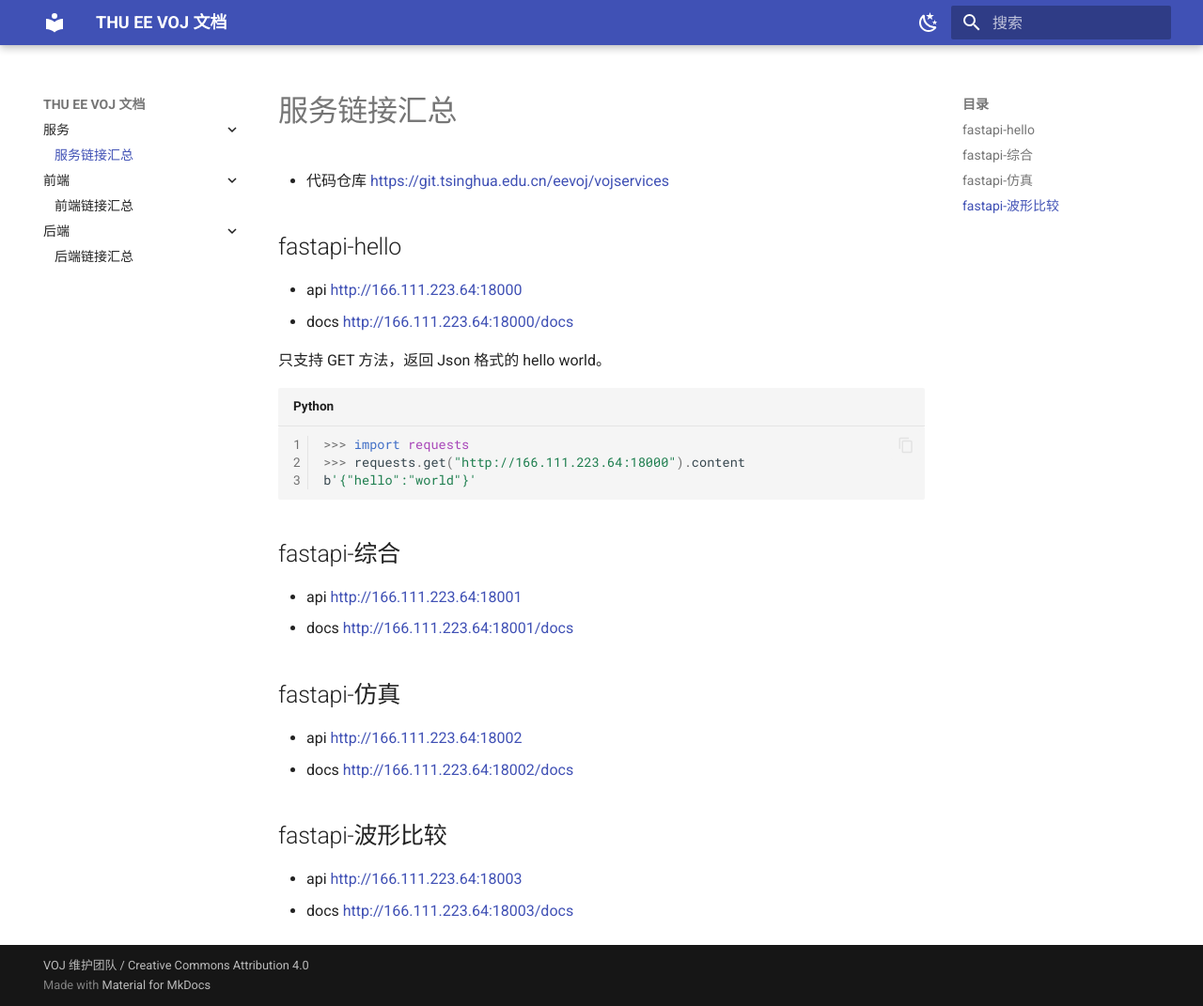
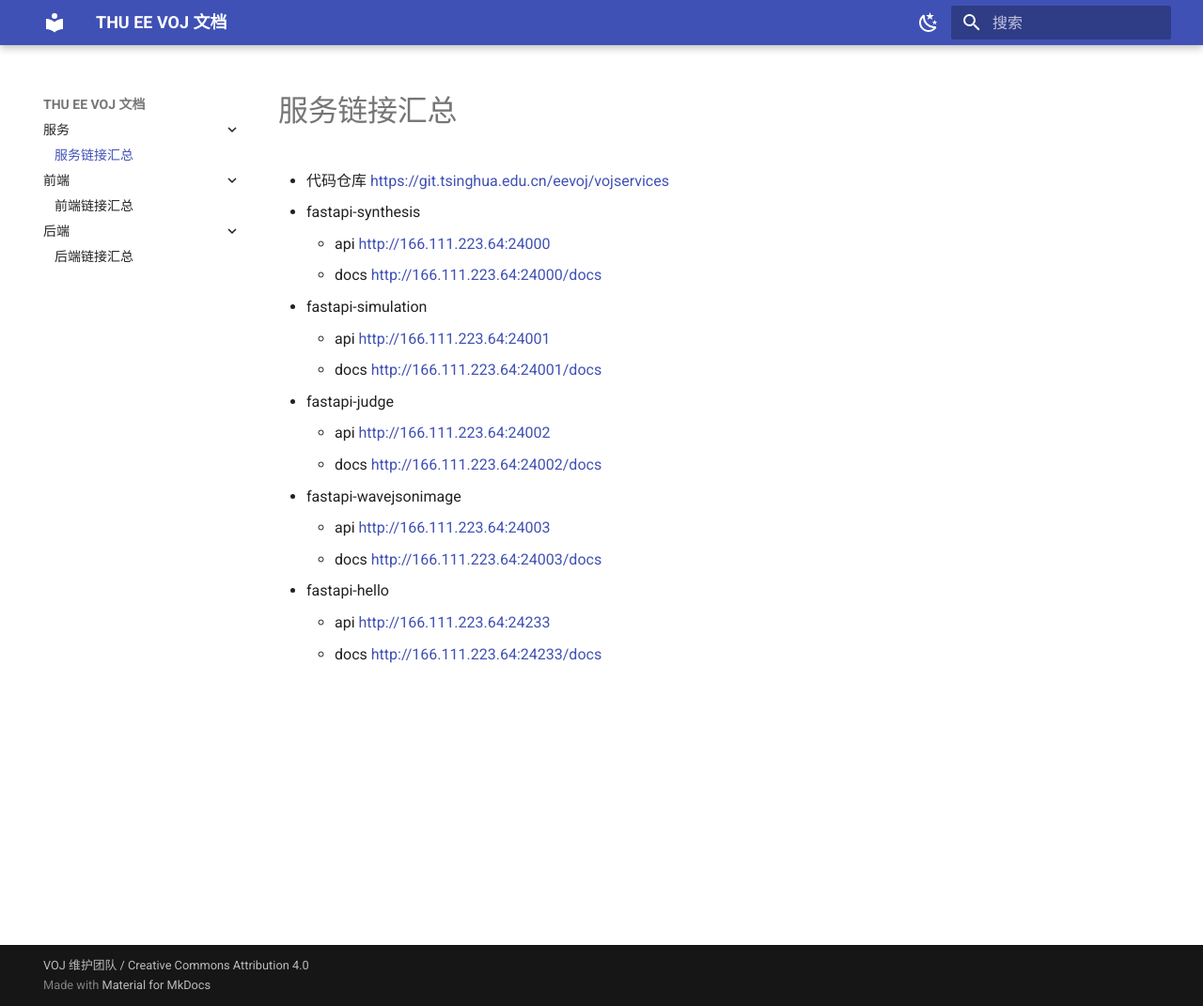
Before and after one commit to EEVOJ/book, an MkDocs documentation site: the page built from docs/SERVICES/links.md, in a window 1280 px wide and 1071 px high. Shown: the whole window at 94% size. Built offline with MkDocs 1.6.1 and Material for MkDocs 9.7.7, drawn with Linux system fonts in a browser that asks for light colours.

Commit message:
add service links

````diff
--- a/docs/SERVICES/links.md
+++ b/docs/SERVICES/links.md
@@ -1,31 +1,18 @@
 # 服务链接汇总
 
 - 代码仓库 <https://git.tsinghua.edu.cn/eevoj/vojservices>
-
-## fastapi-hello
-
-- api <http://166.111.223.64:18000>
-- docs <http://166.111.223.64:18000/docs>
-
-只支持 GET 方法，返回 Json 格式的 hello world。
-
-```py
->>> import requests
->>> requests.get("http://166.111.223.64:18000").content
-b'{"hello":"world"}'
-```
-
-## fastapi-综合
-
-- api <http://166.111.223.64:18001>
-- docs <http://166.111.223.64:18001/docs>
-
-## fastapi-仿真
-
-- api <http://166.111.223.64:18002>
-- docs <http://166.111.223.64:18002/docs>
-
-## fastapi-波形比较
-
-- api <http://166.111.223.64:18003>
-- docs <http://166.111.223.64:18003/docs>
+- fastapi-synthesis
+    - api <http://166.111.223.64:24000>
+    - docs <http://166.111.223.64:24000/docs>
+- fastapi-simulation
+    - api <http://166.111.223.64:24001>
+    - docs <http://166.111.223.64:24001/docs>
+- fastapi-judge
+    - api <http://166.111.223.64:24002>
+    - docs <http://166.111.223.64:24002/docs>
+- fastapi-wavejsonimage
+    - api <http://166.111.223.64:24003>
+    - docs <http://166.111.223.64:24003/docs>
+- fastapi-hello
+    - api <http://166.111.223.64:24233>
+    - docs <http://166.111.223.64:24233/docs>
````
Also changed, not shown: docs/BACKEND/requirements.md (+1 -1 lines), docs/FRONTEND/links.md (+5 -3 lines), docs/FRONTEND/requirements.md (+2 -2 lines).
